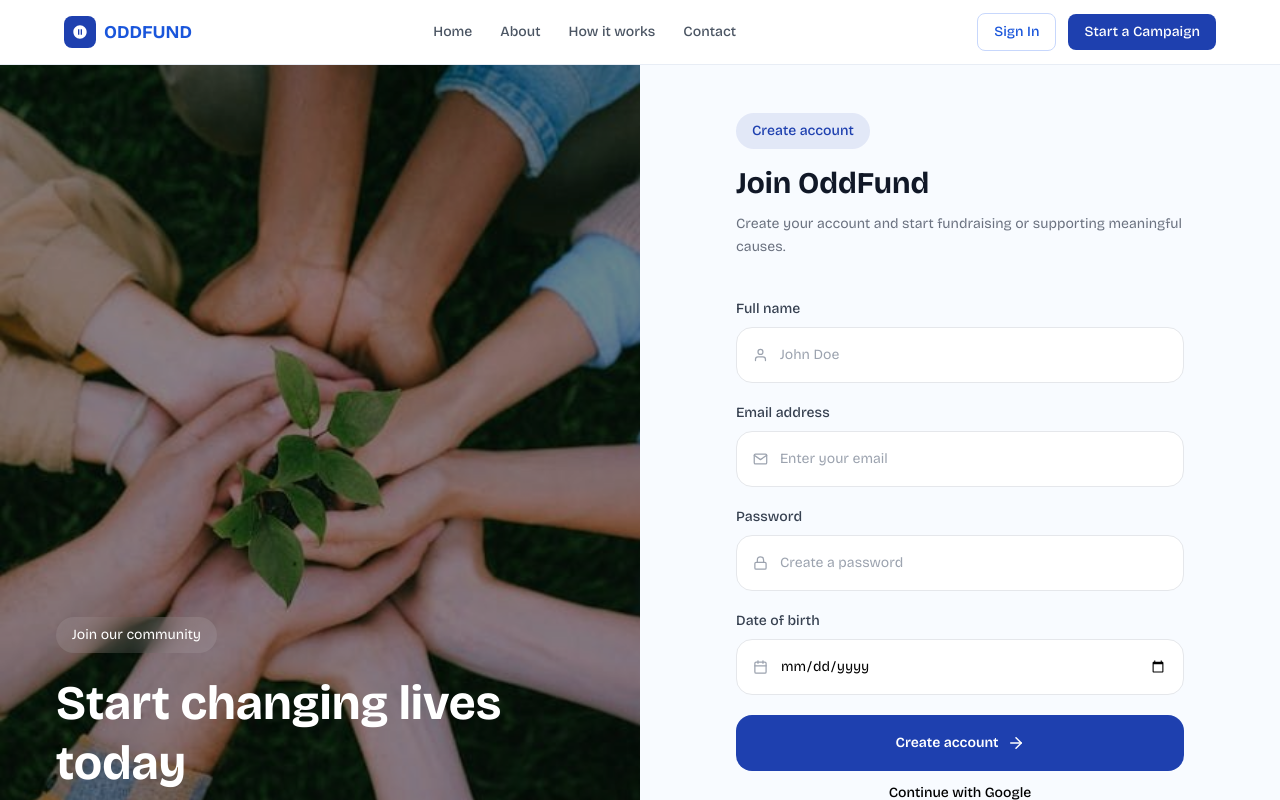
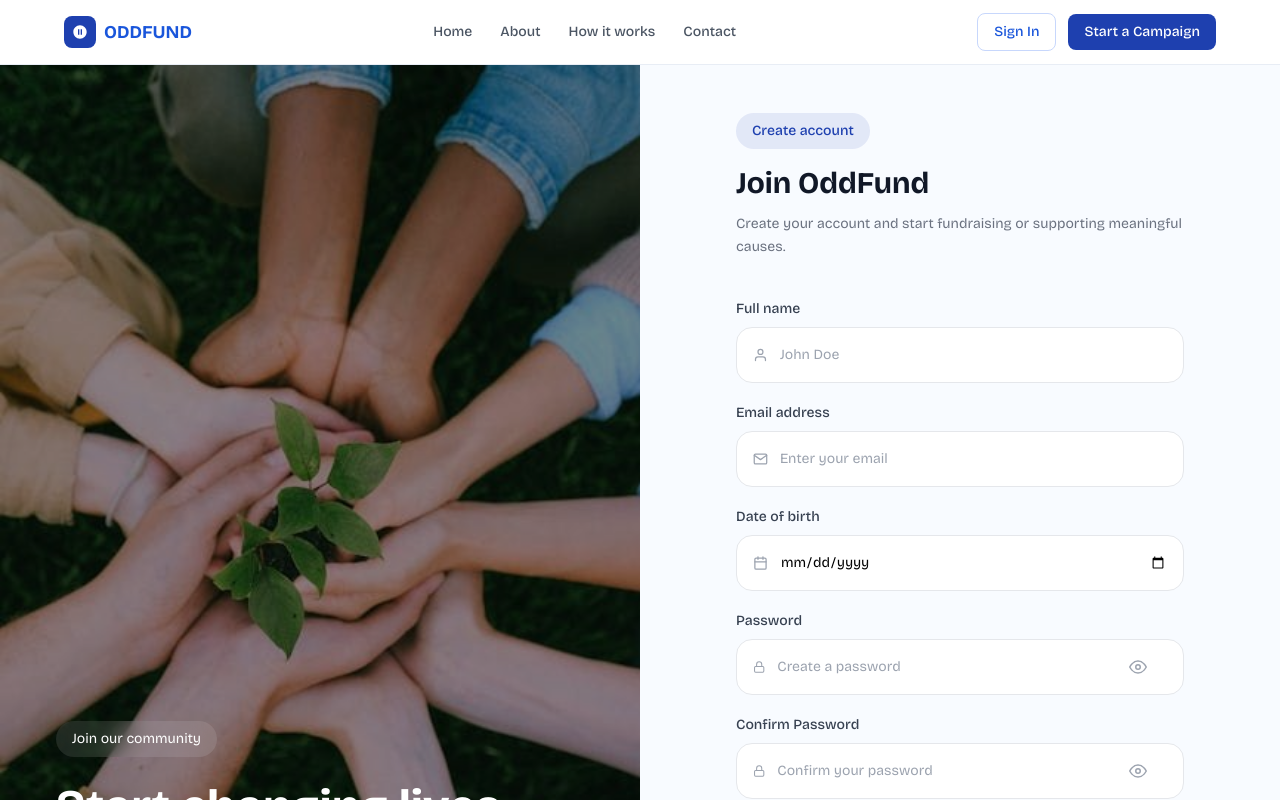
Before and after one commit to tamuno777/odd-funds, a Next.js app: page /signup in a window 1280 px wide. Shown: the top 800 px of the page. Built offline with nearby package versions, Linux system fonts and the light colour scheme; no server answers.

Commit message:
campaign update

```diff
--- a/next.config.ts
+++ b/next.config.ts
@@ -4,6 +4,16 @@ const nextConfig: NextConfig = {
   /* config options here */
   reactStrictMode: true,
   swcMinify: true,
+  images: {
+    remotePatterns: [
+      {
+        protocol: "https",
+        hostname: "lh3.googleusercontent.com",
+        port: "",
+        pathname: "/**",
+      },
+    ],
+  },
 };
 
 export default nextConfig;
--- a/src/app/api/campaign/route.ts
+++ b/src/app/api/campaign/route.ts
@@ -11,6 +11,7 @@ export async function POST(req: Request) {
         { status: 401 }
       );
     }
+  console.log("SESSION DEBUG:", JSON.stringify(session, null, 2));
 
     const body = await req.json();
 
--- a/src/app/components/countdown/countdown.tsx
+++ b/src/app/components/countdown/countdown.tsx
@@ -174,7 +174,7 @@ const StatsSection = () => {
                           {stat.icon}
                         </div>
 
-                        <h2 className="text-2xl font-bold mt-2">
+                        <h2 className="text-2xl text-white font-bold mt-2">
                           {startCount && (
                             <CountUp
                               start={0}
@@ -215,7 +215,7 @@ const StatsSection = () => {
               >
                 <div className="text-customPrimary">{stat.icon}</div>
 
-                <h2 className="text-4xl font-bold">
+                <h2 className="text-4xl text-white font-bold ">
                   {startCount && (
                     <CountUp start={0} end={stat.value} duration={2.5} />
                   )}
--- a/src/app/dashboard/campaign/[id].tsx
+++ b/src/app/dashboard/campaign/[id]/page.tsx
@@ -86,7 +86,6 @@ export default function CampaignDetailsPage() {
       <div className="absolute right-0 top-20 h-72 w-72 rounded-full bg-blue-200/20 blur-3xl" />
 
       <div className="relative z-10 mx-auto max-w-7xl px-6 py-10 lg:px-16">
-        {/* TOP */}
         <div className="mb-10 flex flex-col gap-6 lg:flex-row lg:items-center lg:justify-between">
           <div>
             <button
@@ -110,7 +109,6 @@ export default function CampaignDetailsPage() {
             </p>
           </div>
 
-          {/* ACTIONS */}
           <div className="flex flex-wrap gap-3">
             <button className="flex h-12 items-center gap-2 rounded-2xl border px-5 text-sm">
               <FiShare2 />
@@ -129,9 +127,7 @@ export default function CampaignDetailsPage() {
           </div>
         </div>
 
-        {/* HERO */}
         <div className="grid gap-8 lg:grid-cols-[1.2fr_420px]">
-          {/* IMAGE */}
           <motion.div
             initial={{ opacity: 0, y: 30 }}
             animate={{ opacity: 1, y: 0 }}
@@ -150,7 +146,6 @@ export default function CampaignDetailsPage() {
             </div>
           </motion.div>
 
-          {/* STATS */}
           <motion.div
             initial={{ opacity: 0, y: 40 }}
             animate={{ opacity: 1, y: 0 }}
@@ -160,7 +155,6 @@ export default function CampaignDetailsPage() {
               Campaign Analytics
             </h2>
 
-            {/* PROGRESS */}
             <div className="mt-8">
               <div className="flex justify-between text-sm">
                 <span>Progress</span>
--- a/src/app/signIn/page.tsx
+++ b/src/app/signIn/page.tsx
@@ -4,7 +4,7 @@ import { useState } from "react";
 import Link from "next/link";
 import Image from "next/image";
 import { useRouter } from "next/navigation";
-import { FiArrowRight, FiLock, FiMail } from "react-icons/fi";
+import { FiArrowRight, FiLock, FiMail, FiEye, FiEyeOff } from "react-icons/fi";
 import { signIn } from "next-auth/react";
 import { getErrorMessage } from "../helper/getErrorMessage";
 
@@ -14,6 +14,7 @@ export default function SignIn() {
   const [email, setEmail] = useState("");
   const [password, setPassword] = useState("");
   const [error, setError] = useState("");
+  const [showPassword, setShowPassword] = useState(false);
   const [loading, setLoading] = useState(false);
 
   const handleSignIn = async () => {
@@ -141,6 +142,7 @@ export default function SignIn() {
                 </div>
               </div>
 
+
               <div>
                 <label className="mb-2 block text-sm font-medium text-gray-700">
                   Password
@@ -150,7 +152,7 @@ export default function SignIn() {
                   <FiLock className="text-gray-400" />
 
                   <input
-                    type="password"
+                    type={showPassword ? "text" : "password"}
                     placeholder="Enter your password"
                     value={password}
                     disabled={loading}
@@ -158,9 +160,22 @@ export default function SignIn() {
                     onKeyDown={handleKeyDown}
                     className="h-full w-full bg-transparent text-sm outline-none"
                   />
+
+
+                  <button
+                    type="button"
+                    onClick={() => setShowPassword((prev) => !prev)}
+                    className="text-gray-400 hover:text-gray-600 transition"
+                    tabIndex={-1}
+                  >
+                    {showPassword ? (
+                      <FiEyeOff size={18} />
+                    ) : (
+                      <FiEye size={18} />
+                    )}
+                  </button>
                 </div>
               </div>
-
               <button
                 onClick={handleSignIn}
                 disabled={loading}
--- a/src/app/signup/page.tsx
+++ b/src/app/signup/page.tsx
@@ -4,7 +4,7 @@ import { useState } from "react";
 import Link from "next/link";
 import Image from "next/image";
 import { useRouter } from "next/navigation";
-import { FiArrowRight, FiCalendar, FiLock, FiMail, FiUser } from "react-icons/fi";
+import { FiArrowRight, FiCalendar, FiLock, FiMail, FiUser, FiEye, FiEyeOff } from "react-icons/fi";
 import { signIn } from "next-auth/react";
 import { getErrorMessageSignUp } from "../helper/getErrorMessage";
 import { validate } from "../helper/authValidation";
@@ -17,10 +17,10 @@ export default function SignUp() {
   const [dob, setDob] = useState("");
   const [email, setEmail] = useState("");
   const [password, setPassword] = useState("");
-
+  const [showPassword, setShowPassword] = useState(false);
   const [loading, setLoading] = useState(false);
   const [errorMessage, setErrorMessage] = useState("");
-
+  const [confirmPassword, setConfirmPassword] = useState("");
   const handleSignUp = async () => {
     const validationError = validate(
       name,
@@ -33,7 +33,10 @@ export default function SignUp() {
       setErrorMessage(validationError);
       return;
     }
-
+    if (password !== confirmPassword) {
+      setErrorMessage("Passwords do not match.");
+      return;
+    }
     setLoading(true);
     setErrorMessage("");
 
@@ -187,25 +190,6 @@ export default function SignUp() {
                 </div>
               </div>
 
-              <div>
-                <label className="mb-2 block text-sm font-medium text-gray-700">
-                  Password
-                </label>
-
-                <div className="flex h-14 items-center gap-3 rounded-2xl border border-gray-200 bg-white px-4 transition focus-within:border-customPrimary">
-                  <FiLock className="text-gray-400" />
-
-                  <input
-                    type="password"
-                    placeholder="Create a password"
-                    value={password}
-                    disabled={loading}
-                    onChange={(e) => setPassword(e.target.value)}
-                    onKeyDown={handleKeyDown}
-                    className="h-full w-full bg-transparent text-sm outline-none"
-                  />
-                </div>
-              </div>
 
               <div>
                 <label className="mb-2 block text-sm font-medium text-gray-700">
@@ -226,6 +210,81 @@ export default function SignUp() {
                 </div>
               </div>
 
+              <div>
+                <label className="mb-2 block text-sm font-medium text-gray-700">
+                  Password
+                </label>
+
+                <div className="flex h-14 items-center gap-3 rounded-2xl border border-gray-200 bg-white px-4 transition focus-within:border-customPrimary">
+                  <FiLock className="text-gray-400" />
+
+                  <input
+                    type={showPassword ? "text" : "password"}
+                    placeholder="Create a password"
+                    value={password}
+                    disabled={loading}
+                    onChange={(e) => setPassword(e.target.value)}
+                    onKeyDown={handleKeyDown}
+                    className="h-full w-full bg-transparent text-sm outline-none"
+                  />
+
+                  <button
+                    type="button"
+                    onClick={() => setShowPassword((prev) => !prev)}
+                    className="text-gray-400 hover:text-gray-600 transition"
+                    tabIndex={-1}
+                  >
+                    {showPassword ? (
+                      <FiEyeOff size={18} />
+                    ) : (
+                      <FiEye size={18} />
+                    )}
+                  </button>
+                </div>
+              </div>
+              <div>
+                <label className="mb-2 block text-sm font-medium text-gray-700">
+                  Confirm Password
+                </label>
+
+                <div className="flex h-14 items-center gap-3 rounded-2xl border border-gray-200 bg-white px-4 transition focus-within:border-customPrimary">
+                  <FiLock className="text-gray-400" />
+
+                  <input
+                    type={showPassword ? "text" : "password"}
+                    placeholder="Confirm your password"
+                    value={confirmPassword}
+                    disabled={loading}
+                    onChange={(e) =>
+                      setConfirmPassword(e.target.value)
+                    }
+                    onKeyDown={handleKeyDown}
+                    className="h-full w-full bg-transparent text-sm outline-none"
+                  />
+
+                  <button
+                    type="button"
+                    onClick={() =>
+                      setShowPassword((prev) => !prev)
+                    }
+                    className="text-gray-400 transition hover:text-gray-600"
+                    tabIndex={-1}
+                  >
+                    {showPassword ? (
+                      <FiEyeOff size={18} />
+                    ) : (
+                      <FiEye size={18} />
+                    )}
+                  </button>
+                </div>
+
+                {confirmPassword &&
+                  password !== confirmPassword && (
+                    <p className="mt-2 text-xs text-red-500">
+                      Passwords do not match
+                    </p>
+                  )}
+              </div>
               <button
                 onClick={handleSignUp}
                 disabled={loading}
```
Also changed, not shown: auth.ts (+20 -5 lines), src/app/dashboard/campaign/page.tsx (+1 -7 lines), src/auth.config.ts (+11 -5 lines).
